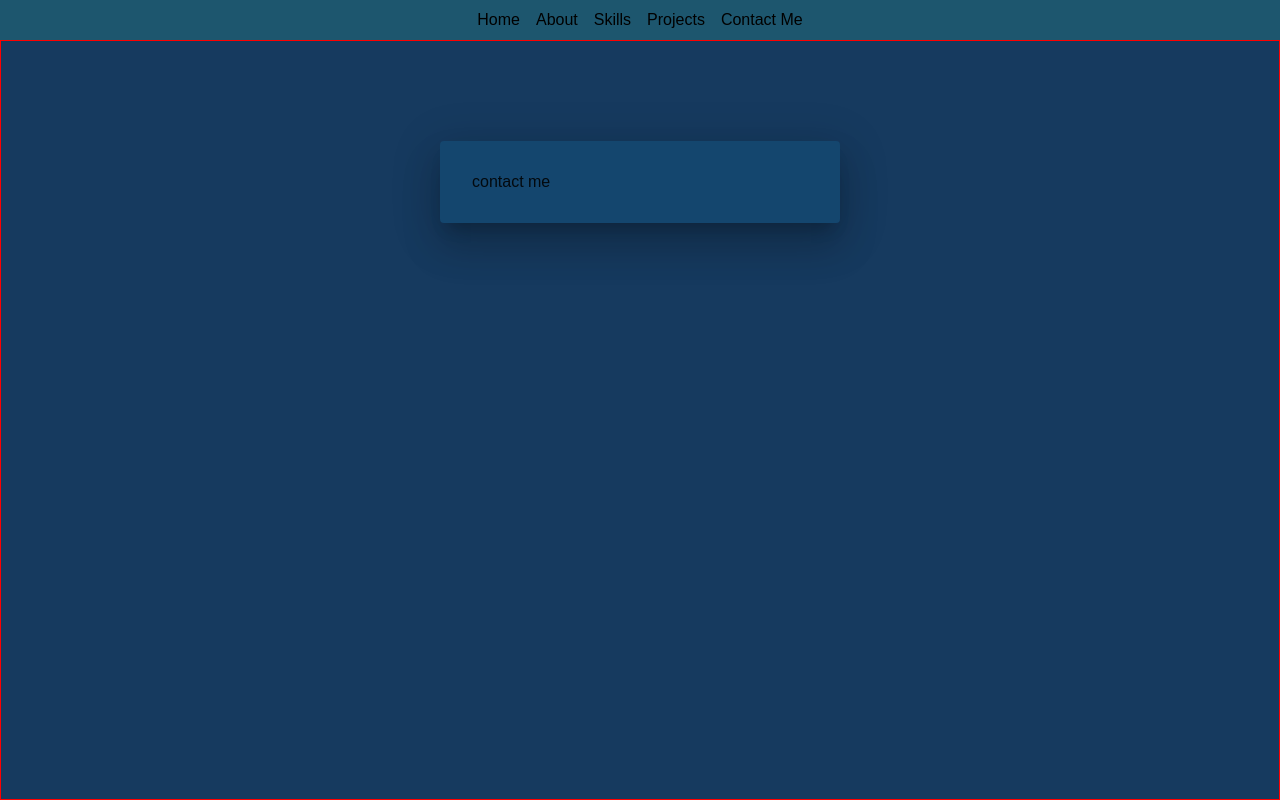
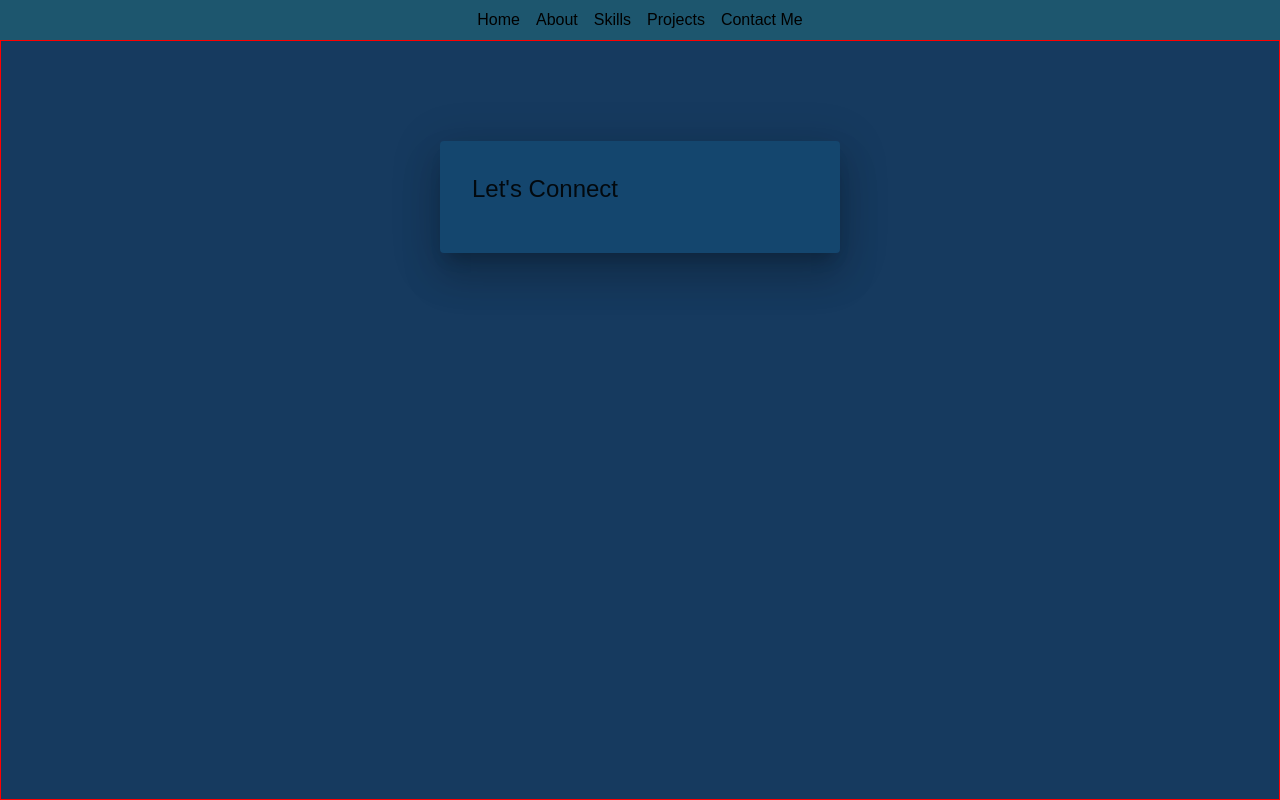
Before and after one commit to katlegomaphango/katlegomaphango.github.io, a plain HTML site: page contact.html in a window 1280 px wide. Drawn offline with Linux system fonts and the light colour scheme.

Commit message:
contact title

```diff
--- a/contact.html
+++ b/contact.html
@@ -23,7 +23,9 @@
             <section class="contact" id="contact">
                 <div class="contact-container">
                     <div class="contact-container_inner">
-                        contact me
+                        <h5 class="contact-title">
+                            Let's Connect
+                        </h5>
                     </div>
                 </div>
             </section>
--- a/custom.css
+++ b/custom.css
@@ -190,3 +190,11 @@ nav a {
     padding: 2rem;
     background: rgb(20, 70, 110);
 }
+
+.contact-title {
+    margin: 0 0 1rem;
+    font-weight: 400;
+    font-size: 1.5rem;
+    line-height: 1.334;
+    letter-spacing: 0;
+}
```
